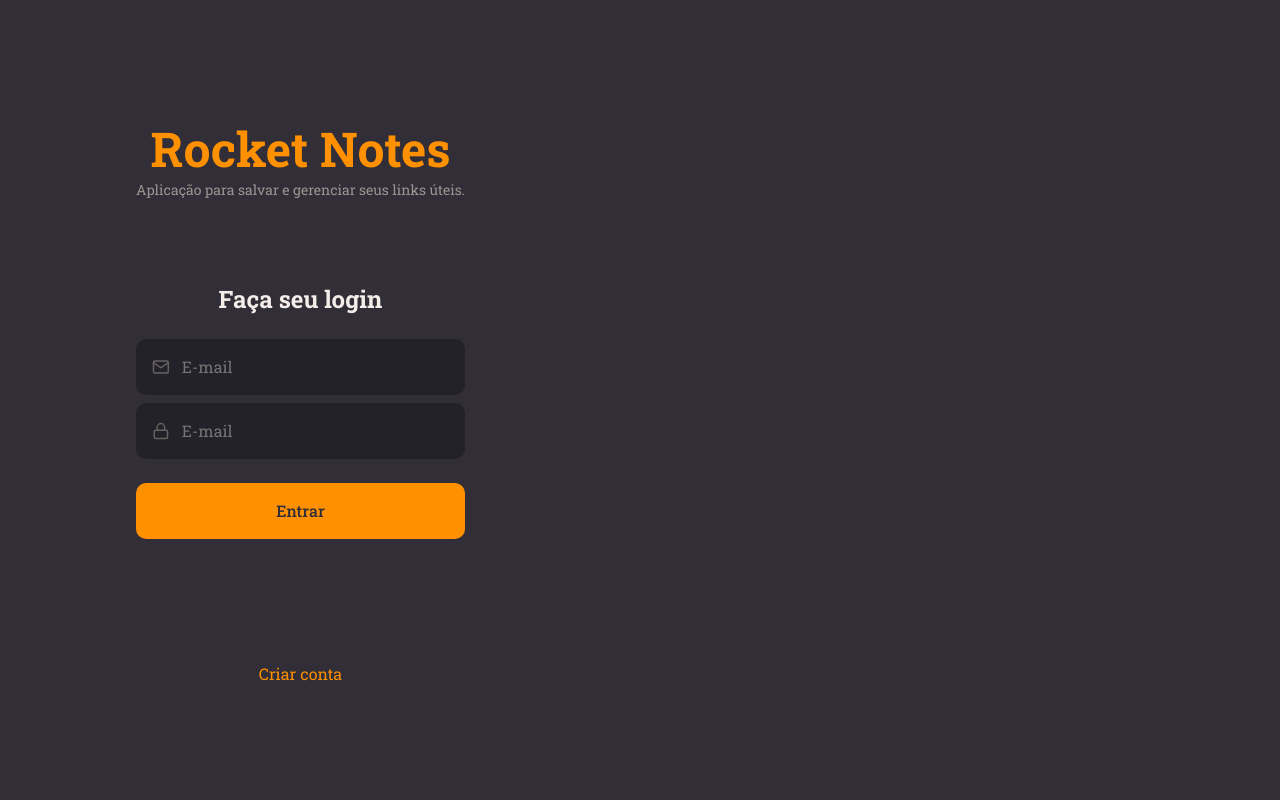
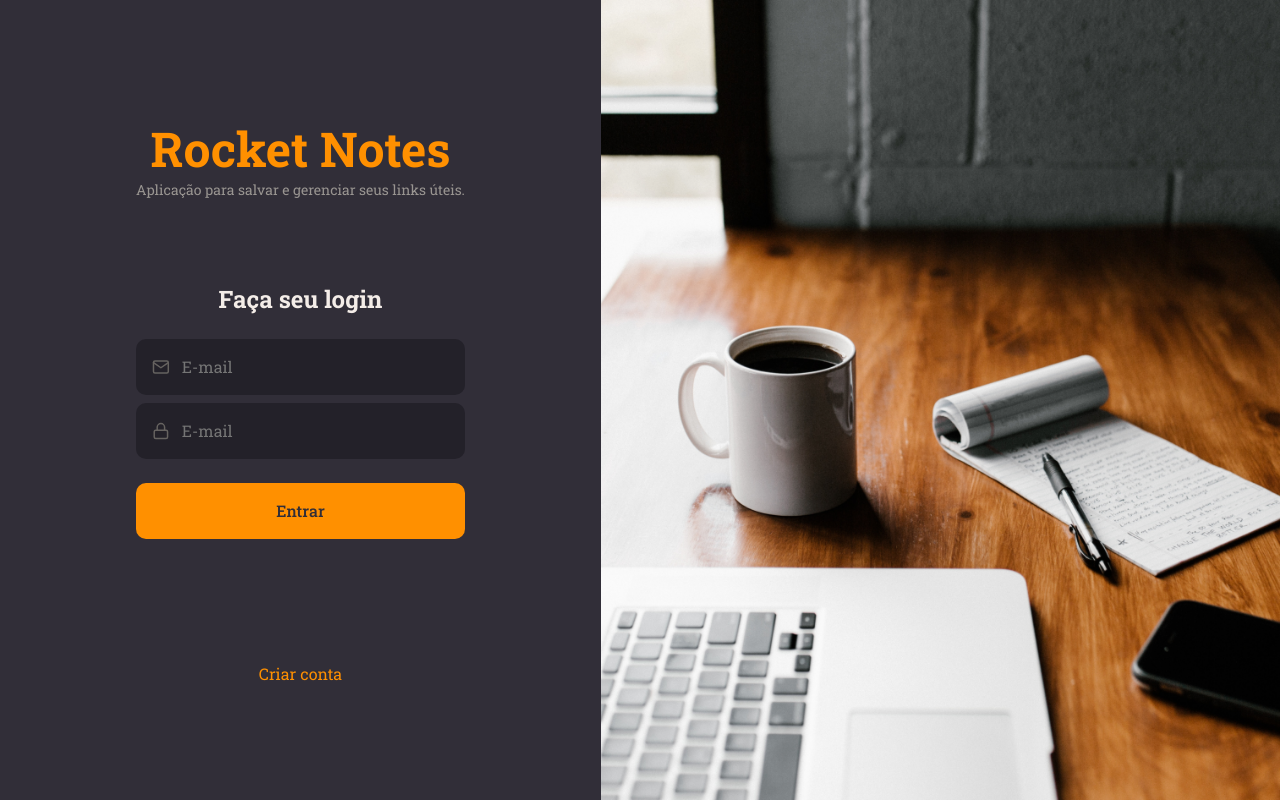
Before and after one commit to yaakovcarioca/rocketnotes-interface, a React (Vite) app: page / in a window 1280 px wide. Built offline with nearby package versions, Linux system fonts and the light colour scheme.

Commit message:
adding a background img ate SingIn page

```diff
--- a/src/pages/SingIn/index.jsx
+++ b/src/pages/SingIn/index.jsx
@@ -1,4 +1,4 @@
-import { Container, Form } from "./styles";
+import { Container, Form, Backgroud } from "./styles";
 import { FiMail, FiLock } from 'react-icons/fi';
 import { Input } from '../../components/Input';
 import { Button } from '../../components/Button';
@@ -31,6 +31,8 @@ export function SingIn() {
                 </a>
 
             </Form>
+
+            <Backgroud />
         </Container>
     );
 }
--- a/src/pages/SingIn/styles.js
+++ b/src/pages/SingIn/styles.js
@@ -1,4 +1,5 @@
-import styled from "styled-components";
+import styled from 'styled-components';
+import backgroudImg from '../../assets/background.png';
 
 export const Container = styled.div`
      height: 100vh;
@@ -38,3 +39,9 @@ export const Form = styled.form`
         color: ${({ theme }) => theme.COLORS.ORANGE};
     }
 `;
+
+export const Backgroud = styled.div`
+    flex: 1;
+    background: url(${backgroudImg}) no-repeat center center;
+    background-size: cover;
+`;
```
Also changed, not shown: src/assets/background.png (added).
